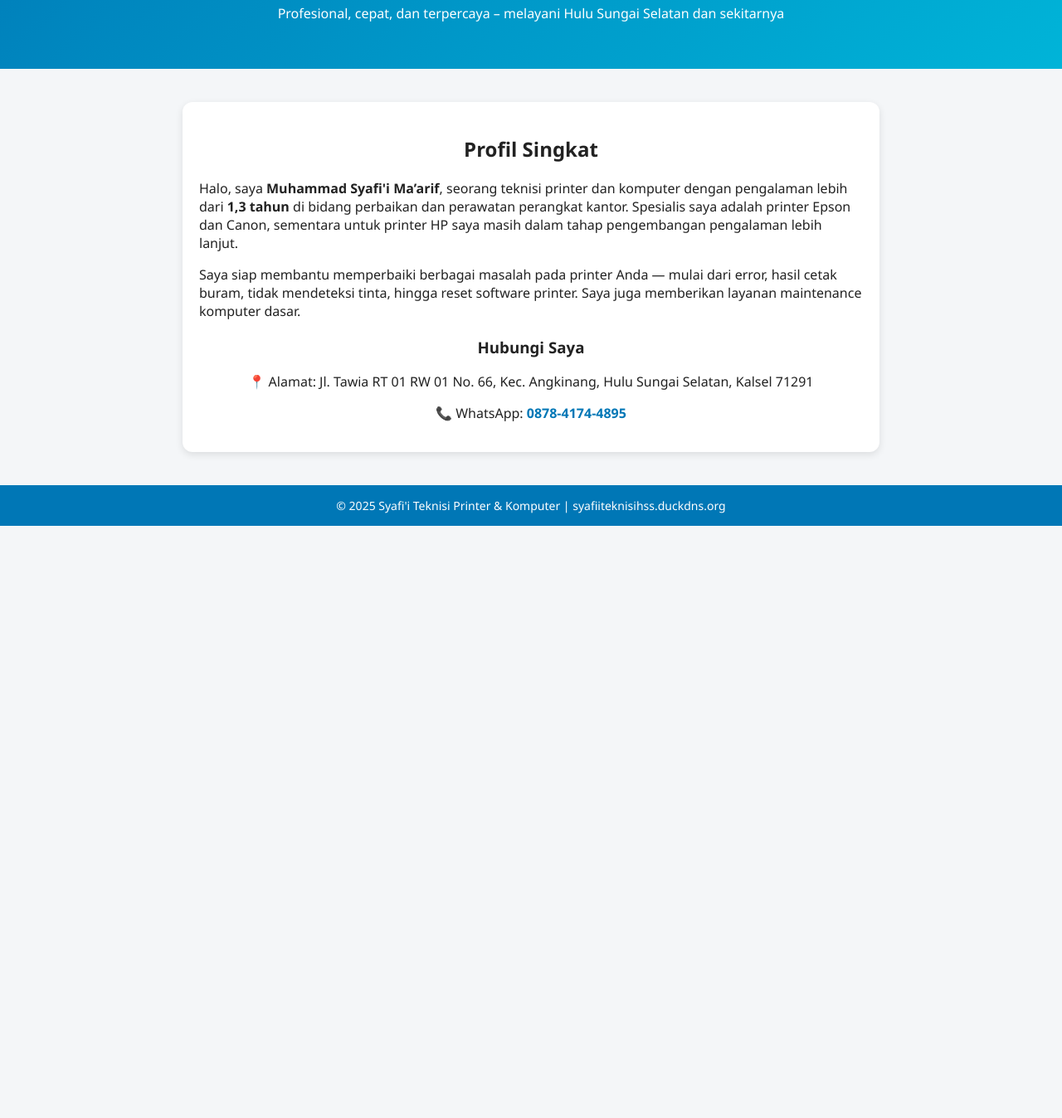
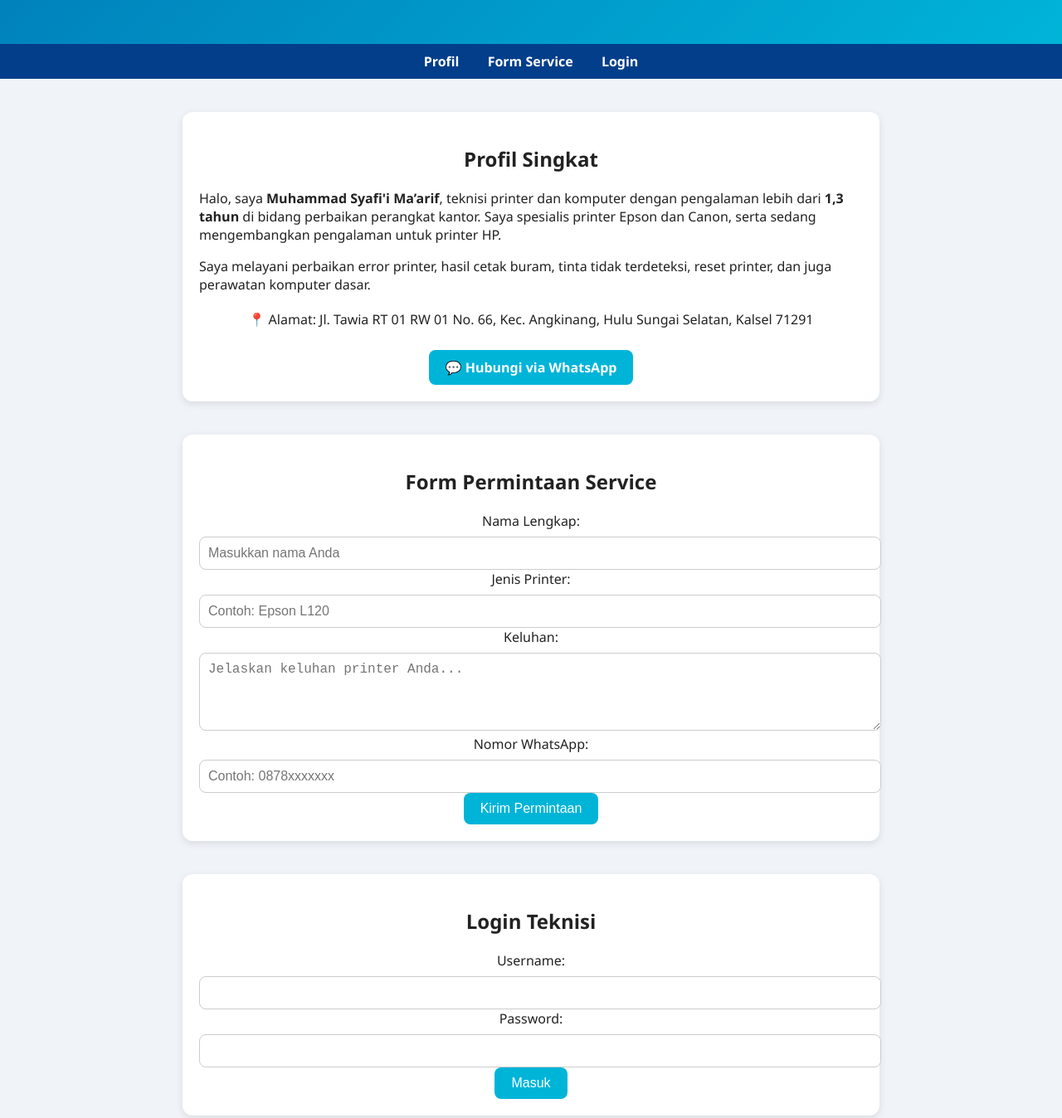
Before and after one commit to muhammadsyafii049/muhammad-syafii-maarif, a plain HTML site: page index.html in a window 1280 px wide. Shown: the part 291-1639 px from the top of the page at 83% size. Before the commit the page ends 925 px from the top, so only its background shows below. Drawn offline with Linux system fonts and the light colour scheme.

Commit message:
Update index.html

```diff
--- a/index.html
+++ b/index.html
@@ -10,7 +10,7 @@
       font-family: 'Segoe UI', sans-serif;
       margin: 0;
       padding: 0;
-      background: #f4f6f8;
+      background: #f0f4f8;
       color: #222;
     }
     header {
@@ -20,9 +20,23 @@
       color: white;
     }
     header img {
-      width: 150px;
+      width: 120px;
       border-radius: 50%;
       margin-bottom: 15px;
+    }
+    nav {
+      background: #023e8a;
+      text-align: center;
+      padding: 10px;
+    }
+    nav a {
+      color: white;
+      margin: 0 15px;
+      text-decoration: none;
+      font-weight: bold;
+    }
+    nav a:hover {
+      text-decoration: underline;
     }
     section {
       max-width: 800px;
@@ -35,48 +49,139 @@
     h1, h2 {
       text-align: center;
     }
-    .contact {
+    .contact, .service-form {
       text-align: center;
       margin-top: 20px;
     }
     .contact a {
+      display: inline-block;
+      margin-top: 10px;
+      padding: 10px 20px;
+      background: #00b4d8;
+      color: white;
       text-decoration: none;
-      color: #0077b6;
+      border-radius: 8px;
       font-weight: bold;
+    }
+    .contact a:hover {
+      background: #0077b6;
+    }
+    input, textarea {
+      width: 100%;
+      padding: 10px;
+      margin-top: 8px;
+      border-radius: 8px;
+      border: 1px solid #ccc;
+      font-size: 16px;
+    }
+    button {
+      background: #00b4d8;
+      color: white;
+      border: none;
+      padding: 10px 20px;
+      border-radius: 8px;
+      font-size: 16px;
+      cursor: pointer;
+    }
+    button:hover {
+      background: #0077b6;
     }
     footer {
       text-align: center;
       padding: 15px;
-      background: #0077b6;
+      background: #023e8a;
       color: white;
       font-size: 14px;
     }
   </style>
 </head>
 <body>
+
   <header>
     <img src="logo-circle.png" alt="Logo Syafi'i Teknisi">
     <h1>Syafi'i Teknisi Printer & Komputer</h1>
     <p>Profesional, cepat, dan terpercaya – melayani Hulu Sungai Selatan dan sekitarnya</p>
   </header>
 
-  <section>
+  <nav>
+    <a href="#profil">Profil</a>
+    <a href="#service">Form Service</a>
+    <a href="#login">Login</a>
+  </nav>
+
+  <section id="profil">
     <h2>Profil Singkat</h2>
-    <p>Halo, saya <strong>Muhammad Syafi'i Ma’arif</strong>, seorang teknisi printer dan komputer dengan pengalaman lebih dari <strong>1,3 tahun</strong> di bidang perbaikan dan perawatan perangkat kantor.
-    Spesialis saya adalah printer Epson dan Canon, sementara untuk printer HP saya masih dalam tahap pengembangan pengalaman lebih lanjut.</p>
+    <p>Halo, saya <strong>Muhammad Syafi'i Ma’arif</strong>, teknisi printer dan komputer dengan pengalaman lebih dari <strong>1,3 tahun</strong> di bidang perbaikan perangkat kantor.
+    Saya spesialis printer Epson dan Canon, serta sedang mengembangkan pengalaman untuk printer HP.</p>
 
-    <p>Saya siap membantu memperbaiki berbagai masalah pada printer Anda — mulai dari error, hasil cetak buram, tidak mendeteksi tinta, hingga reset software printer.
-    Saya juga memberikan layanan maintenance komputer dasar.</p>
+    <p>Saya melayani perbaikan error printer, hasil cetak buram, tinta tidak terdeteksi, reset printer, dan juga perawatan komputer dasar.</p>
 
     <div class="contact">
-      <h3>Hubungi Saya</h3>
       <p>📍 Alamat: Jl. Tawia RT 01 RW 01 No. 66, Kec. Angkinang, Hulu Sungai Selatan, Kalsel 71291</p>
-      <p>📞 WhatsApp: <a href="https://wa.me/6287841744895" target="_blank">0878-4174-4895</a></p>
+      <a href="https://wa.me/6287841744895" target="_blank">💬 Hubungi via WhatsApp</a>
     </div>
+  </section>
+
+  <section id="service">
+    <h2>Form Permintaan Service</h2>
+    <form class="service-form" onsubmit="sendServiceRequest(event)">
+      <label>Nama Lengkap:</label>
+      <input type="text" id="nama" placeholder="Masukkan nama Anda" required>
+
+      <label>Jenis Printer:</label>
+      <input type="text" id="printer" placeholder="Contoh: Epson L120" required>
+
+      <label>Keluhan:</label>
+      <textarea id="keluhan" rows="4" placeholder="Jelaskan keluhan printer Anda..." required></textarea>
+
+      <label>Nomor WhatsApp:</label>
+      <input type="text" id="kontak" placeholder="Contoh: 0878xxxxxxx" required>
+
+      <button type="submit">Kirim Permintaan</button>
+    </form>
+  </section>
+
+  <section id="login">
+    <h2>Login Teknisi</h2>
+    <form class="service-form" onsubmit="loginAdmin(event)">
+      <label>Username:</label>
+      <input type="text" id="username" required>
+
+      <label>Password:</label>
+      <input type="password" id="password" required>
+
+      <button type="submit">Masuk</button>
+    </form>
   </section>
 
   <footer>
     © 2025 Syafi'i Teknisi Printer & Komputer | syafiiteknisihss.duckdns.org
   </footer>
+
+  <script>
+    // Kirim pesan ke WhatsApp
+    function sendServiceRequest(event) {
+      event.preventDefault();
+      const nama = document.getElementById('nama').value;
+      const printer = document.getElementById('printer').value;
+      const keluhan = document.getElementById('keluhan').value;
+      const kontak = document.getElementById('kontak').value;
+      const pesan = `Halo, saya ${nama}. Saya ingin servis printer ${printer}. Keluhan: ${keluhan}. Kontak saya: ${kontak}.`;
+      window.open(`https://wa.me/6287841744895?text=${encodeURIComponent(pesan)}`, '_blank');
+    }
+
+    // Login admin sederhana (bisa dikembangkan nanti)
+    function loginAdmin(event) {
+      event.preventDefault();
+      const user = document.getElementById('username').value;
+      const pass = document.getElementById('password').value;
+      if (user === "admin" && pass === "syafiiteknisi") {
+        alert("Login berhasil! (fitur admin akan datang)");
+      } else {
+        alert("Username atau password salah!");
+      }
+    }
+  </script>
+
 </body>
 </html>
```
